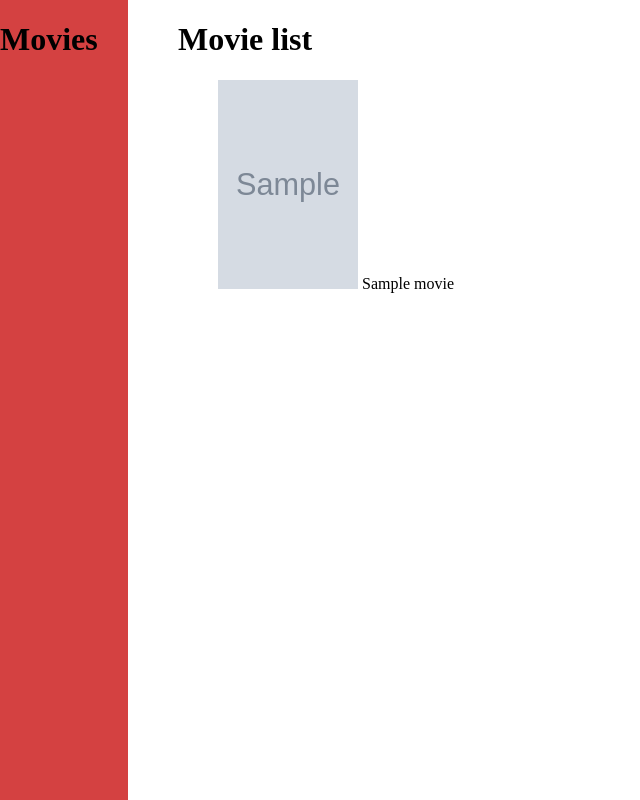
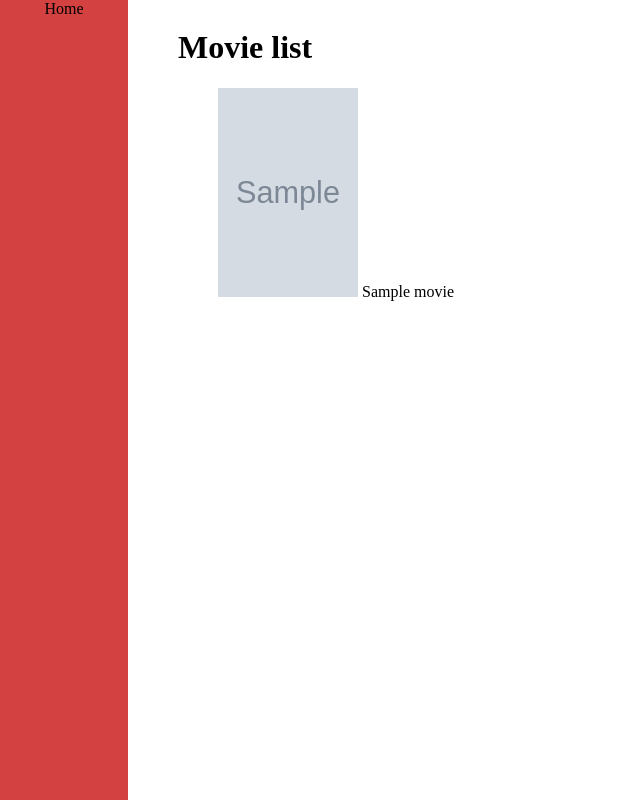
Before and after one commit to caueoliveiraaa/CineLists, a FastAPI app: template website/templates/movies.html in a window 1280 px wide. Shown: the whole page, without its empty margins (0-640 px from the left). Run offline with FastAPI, Linux system fonts and the light colour scheme; the template is opened without the code that fills it: most values are stand-ins (such as "Sample title", 1, 10 or a date in 2020); grey boxes marked "Sample" are stand-in pictures.

Commit message:
Frontend
feat: Improving CSS

```diff
--- a/website/templates/movies.html
+++ b/website/templates/movies.html
@@ -3,8 +3,11 @@
 <head>
     <meta charset="UTF-8">
     <meta name="viewport" content="width=device-width, initial-scale=1.0">
-    <title>Movies</title>
     <style>
+        .container {
+            display: flex;
+        }
+
         .sidebar {
             height: 100%;
             width: 160px;
@@ -14,11 +17,25 @@
             margin-right: 15%;
             background-color: rgb(212, 65, 65);
             width: 10%;
+            text-align: center;
         }
+
+        .sidebar a {
+            padding-top: 50px;
+            color: black;
+            font-style: normal;
+            text-decoration: none;
+        }
+
+        .sidebar a:hover {
+            background-color: white;
+        }
+
         .main {
             margin-left: 160px;
             padding: 0px 10px;
         }
+
         .card {
             border-style: outset;
             border-radius: 5%;
@@ -26,10 +43,12 @@
             border-color: black;
         }
     </style>
+    <title>Movies</title>
 </head>
 <body>
+    <div class="container">
         <div class="sidebar">
-        <h1>Movies</h1>
+            <a href="/">Home</a>
         </div>
         <div class="main">
             <h1>Movie list</h1>
@@ -56,5 +75,6 @@
                 {% endfor %}
             </ul>
         </div>
+    </div>
 </body>
 </html>
```
Lines whose indentation alone changed are shown as unchanged.
